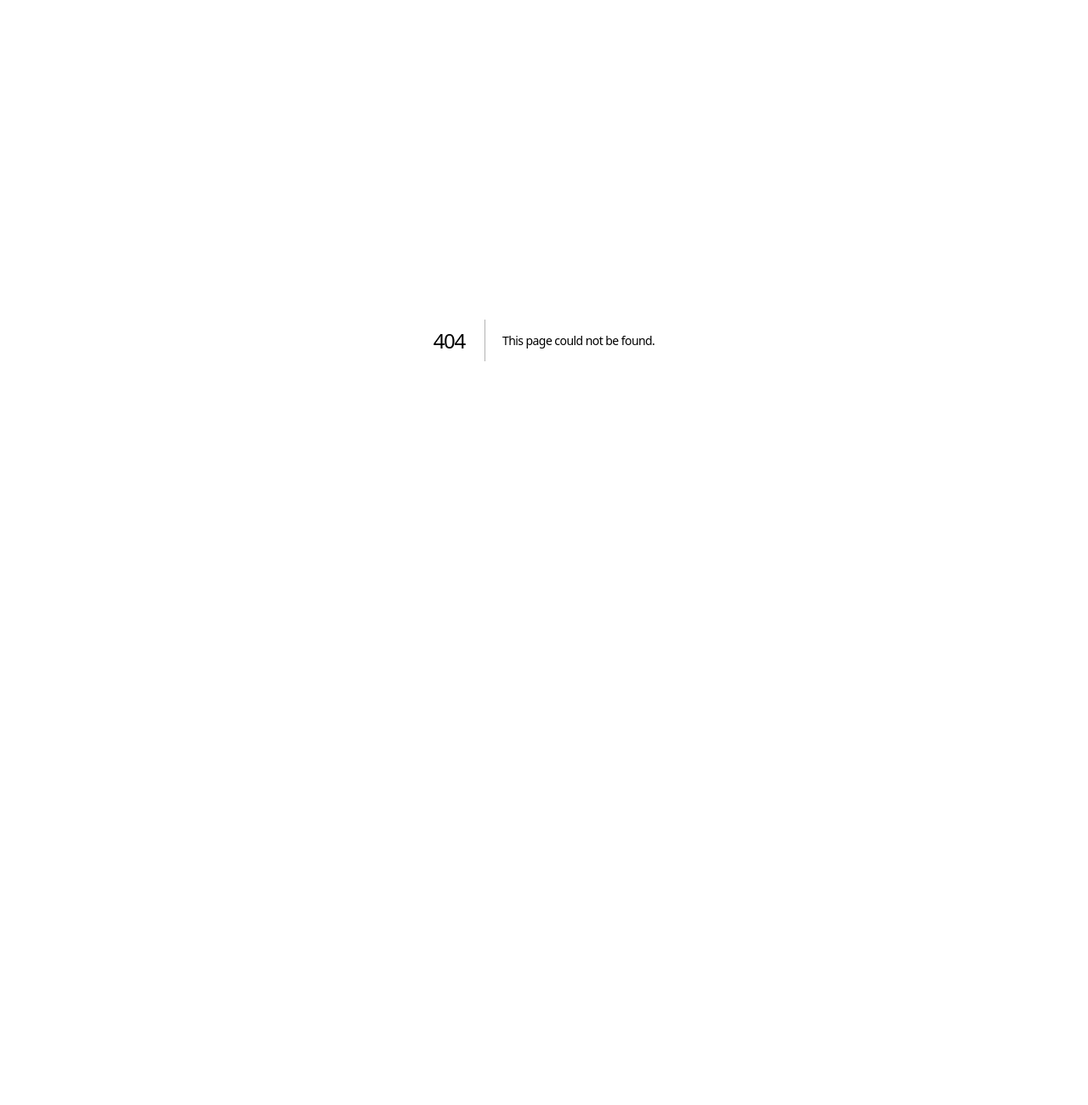
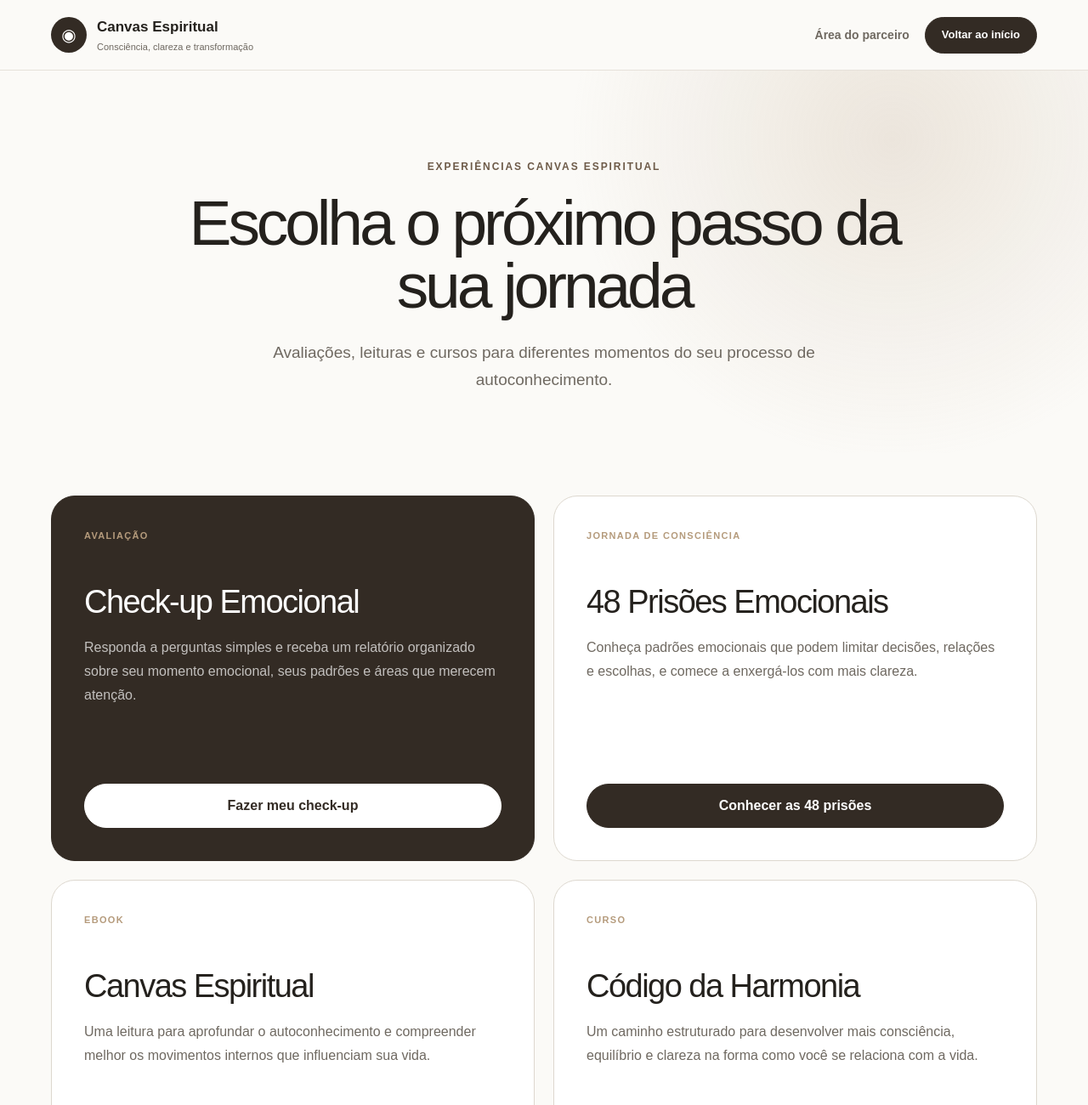
Before and after one commit to canvaespiritual/canvaspiritual-site, a Next.js app: page /produtos in a window 1280 px wide. Before the commit this address had no page. Shown: the top 1300 px of the page at 85% size. Before the commit the page ends 800 px from the top, so only its background shows below. Built offline with nearby package versions, Linux system fonts and the light colour scheme.

Commit message:
Cria página inicial do Canvas Espiritual332

```diff
--- a/app/globals.css
+++ b/app/globals.css
@@ -929,3 +929,148 @@ h3 {
     padding: 30px;
   }
 }
+.products-page-hero {
+  padding: 100px 0 70px;
+  background:
+    radial-gradient(
+      circle at 82% 18%,
+      rgba(181, 155, 124, 0.22),
+      transparent 34%
+    ),
+    var(--background);
+}
+
+.products-page-hero-content {
+  max-width: 850px;
+  text-align: center;
+}
+
+.products-page-hero-content h1 {
+  max-width: 850px;
+  margin-right: auto;
+  margin-left: auto;
+}
+
+.products-page-hero-content p {
+  max-width: 700px;
+  margin: 0 auto;
+  color: var(--text-soft);
+  font-size: 19px;
+  line-height: 1.7;
+}
+
+.products-page-section {
+  padding-top: 50px;
+}
+
+.products-page-grid {
+  display: grid;
+  grid-template-columns: repeat(2, 1fr);
+  gap: 22px;
+}
+
+.product-page-card {
+  min-height: 430px;
+  display: flex;
+  flex-direction: column;
+  padding: 38px;
+  border: 1px solid var(--border);
+  border-radius: 28px;
+  background: var(--surface);
+}
+
+.product-page-card h2 {
+  margin-bottom: 20px;
+  font-size: 38px;
+}
+
+.product-page-card p {
+  flex: 1;
+  color: var(--text-soft);
+  font-size: 16px;
+  line-height: 1.75;
+}
+
+.product-page-card-featured {
+  border-color: var(--primary-dark);
+  background: var(--primary-dark);
+  color: white;
+}
+
+.product-page-card-featured p {
+  color: rgba(255, 255, 255, 0.7);
+}
+
+.product-page-button {
+  width: 100%;
+  margin-top: 28px;
+}
+
+.products-page-bottom {
+  display: flex;
+  align-items: center;
+  justify-content: space-between;
+  gap: 50px;
+  margin-top: 35px;
+  padding: 48px;
+  border: 1px solid var(--border);
+  border-radius: 28px;
+  background: var(--surface-soft);
+}
+
+.products-page-bottom h2 {
+  margin-bottom: 12px;
+  font-size: 37px;
+}
+
+.products-page-bottom p {
+  max-width: 690px;
+  margin-bottom: 0;
+  color: var(--text-soft);
+  line-height: 1.7;
+}
+
+@media (max-width: 950px) {
+  .products-page-grid {
+    grid-template-columns: 1fr;
+  }
+
+  .product-page-card {
+    min-height: auto;
+  }
+
+  .products-page-bottom {
+    align-items: stretch;
+    flex-direction: column;
+  }
+}
+
+@media (max-width: 650px) {
+  .products-page-hero {
+    padding: 70px 0 55px;
+  }
+
+  .products-page-hero-content {
+    text-align: left;
+  }
+
+  .products-page-hero-content h1 {
+    font-size: 44px;
+  }
+
+  .product-page-card {
+    padding: 28px;
+  }
+
+  .product-page-card h2 {
+    font-size: 31px;
+  }
+
+  .products-page-bottom {
+    padding: 30px;
+  }
+
+  .products-page-bottom h2 {
+    font-size: 31px;
+  }
+}
--- a/app/page.tsx
+++ b/app/page.tsx
@@ -23,7 +23,7 @@ export default function Home() {
 
           <nav className="desktop-nav" aria-label="Navegação principal">
   <a href="#como-funciona">Como funciona</a>
-  <a href="#produtos">Produtos</a>
+  <Link href="/produtos">Produtos</Link>
   <Link href={PARTNERS_URL}>Seja um parceiro</Link>
   <a href="#ajuda">Ajuda</a>
 </nav>
@@ -240,25 +240,44 @@ export default function Home() {
             </article>
 
             <article className="product-card">
-              <span className="product-tag">Em breve</span>
+  <span className="product-tag">Jornada de consciência</span>
+
   <h3>Mapa da Alma</h3>
+
   <p>
-                Uma jornada de reflexão para aprofundar sua visão sobre si
-                mesmo, seus valores e sua direção interior.
+    Conheça padrões emocionais que podem limitar suas escolhas,
+    relações e decisões, e comece a observá-los com mais clareza.
   </p>
-              <span className="disabled-link">Conhecer em breve</span>
+
+  <a
+    href="https://api.canvaspiritual.com/landing-48-prisoes.html"
+    target="_blank"
+    rel="noreferrer"
+    className="text-link"
+  >
+    Conhecer as 48 Prisões →
+  </a>
 </article>
 
            <article className="product-card">
   <span className="product-tag">Curso</span>
+
   <h3>Engenharia da Consciência</h3>
+
   <p>
     Conteúdos estruturados para compreender padrões internos e
-                desenvolver uma relação mais consciente com a vida.
+    desenvolver uma relação mais consciente, equilibrada e harmoniosa
+    com a vida.
   </p>
-              <Link href="/produtos" className="text-link">
-  Ver produtos →
-</Link>
+
+  <a
+    href="https://api.canvaspiritual.com/codigodaharmonia.html"
+    target="_blank"
+    rel="noreferrer"
+    className="text-link"
+  >
+    Conhecer o Código da Harmonia →
+  </a>
 </article>
           </div>
         </div>
--- /dev/null
+++ b/app/produtos/page.tsx
@@ -0,0 +1,160 @@
+import Link from "next/link";
+
+const CHECKUP_URL = "https://api.canvaspiritual.com/quiz-geral.html";
+const PRISOES_URL =
+  "https://api.canvaspiritual.com/landing-48-prisoes.html";
+const EBOOK_URL =
+  "https://api.canvaspiritual.com/ebookcanvaespiritual.html";
+const CURSO_URL =
+  "https://api.canvaspiritual.com/codigodaharmonia.html";
+const LOGIN_URL =
+  "https://api.canvaspiritual.com/afiliado/login.html";
+
+const products = [
+  {
+    tag: "Avaliação",
+    title: "Check-up Emocional",
+    description:
+      "Responda a perguntas simples e receba um relatório organizado sobre seu momento emocional, seus padrões e áreas que merecem atenção.",
+    url: CHECKUP_URL,
+    button: "Fazer meu check-up",
+    featured: true,
+  },
+  {
+    tag: "Jornada de consciência",
+    title: "48 Prisões Emocionais",
+    description:
+      "Conheça padrões emocionais que podem limitar decisões, relações e escolhas, e comece a enxergá-los com mais clareza.",
+    url: PRISOES_URL,
+    button: "Conhecer as 48 prisões",
+    featured: false,
+  },
+  {
+    tag: "Ebook",
+    title: "Canvas Espiritual",
+    description:
+      "Uma leitura para aprofundar o autoconhecimento e compreender melhor os movimentos internos que influenciam sua vida.",
+    url: EBOOK_URL,
+    button: "Conhecer o ebook",
+    featured: false,
+  },
+  {
+    tag: "Curso",
+    title: "Código da Harmonia",
+    description:
+      "Um caminho estruturado para desenvolver mais consciência, equilíbrio e clareza na forma como você se relaciona com a vida.",
+    url: CURSO_URL,
+    button: "Conhecer o curso",
+    featured: false,
+  },
+];
+
+export default function ProductsPage() {
+  return (
+    <main>
+      <header className="site-header">
+        <div className="container header-content">
+          <Link href="/" className="brand" aria-label="Canvas Espiritual">
+            <span className="brand-symbol">◉</span>
+
+            <span>
+              <strong>Canvas Espiritual</strong>
+              <small>Consciência, clareza e transformação</small>
+            </span>
+          </Link>
+
+          <div className="header-actions">
+            <a
+              href={LOGIN_URL}
+              className="login-link"
+              target="_blank"
+              rel="noreferrer"
+            >
+              Área do parceiro
+            </a>
+
+            <Link href="/" className="button button-small">
+              Voltar ao início
+            </Link>
+          </div>
+        </div>
+      </header>
+
+      <section className="products-page-hero">
+        <div className="container products-page-hero-content">
+          <span className="eyebrow">Experiências Canvas Espiritual</span>
+
+          <h1>Escolha o próximo passo da sua jornada</h1>
+
+          <p>
+            Avaliações, leituras e cursos para diferentes momentos do seu
+            processo de autoconhecimento.
+          </p>
+        </div>
+      </section>
+
+      <section className="section products-page-section">
+        <div className="container">
+          <div className="products-page-grid">
+            {products.map((product) => (
+              <article
+                key={product.title}
+                className={`product-page-card ${
+                  product.featured ? "product-page-card-featured" : ""
+                }`}
+              >
+                <span className="product-tag">{product.tag}</span>
+
+                <h2>{product.title}</h2>
+
+                <p>{product.description}</p>
+
+                <a
+                  href={product.url}
+                  target="_blank"
+                  rel="noreferrer"
+                  className={`button product-page-button ${
+                    product.featured ? "button-light" : ""
+                  }`}
+                >
+                  {product.button}
+                </a>
+              </article>
+            ))}
+          </div>
+
+          <div className="products-page-bottom">
+            <div>
+              <span className="eyebrow">Não sabe por onde começar?</span>
+              <h2>Comece pelo Check-up Emocional</h2>
+              <p>
+                Ele ajuda você a observar seu momento atual e identificar quais
+                áreas podem merecer mais atenção agora.
+              </p>
+            </div>
+
+            <a
+              href={CHECKUP_URL}
+              target="_blank"
+              rel="noreferrer"
+              className="button"
+            >
+              Fazer Check-up Emocional
+            </a>
+          </div>
+        </div>
+      </section>
+
+      <footer className="footer compact-footer">
+        <div className="container footer-bottom partners-footer-bottom">
+          <span>
+            © {new Date().getFullYear()} Canvas Espiritual. Todos os direitos
+            reservados.
+          </span>
+
+          <Link href="/">Voltar ao site principal</Link>
+        </div>
+      </footer>
+    </main>
+  );
+}
```
Lines whose indentation alone changed are shown as unchanged.
